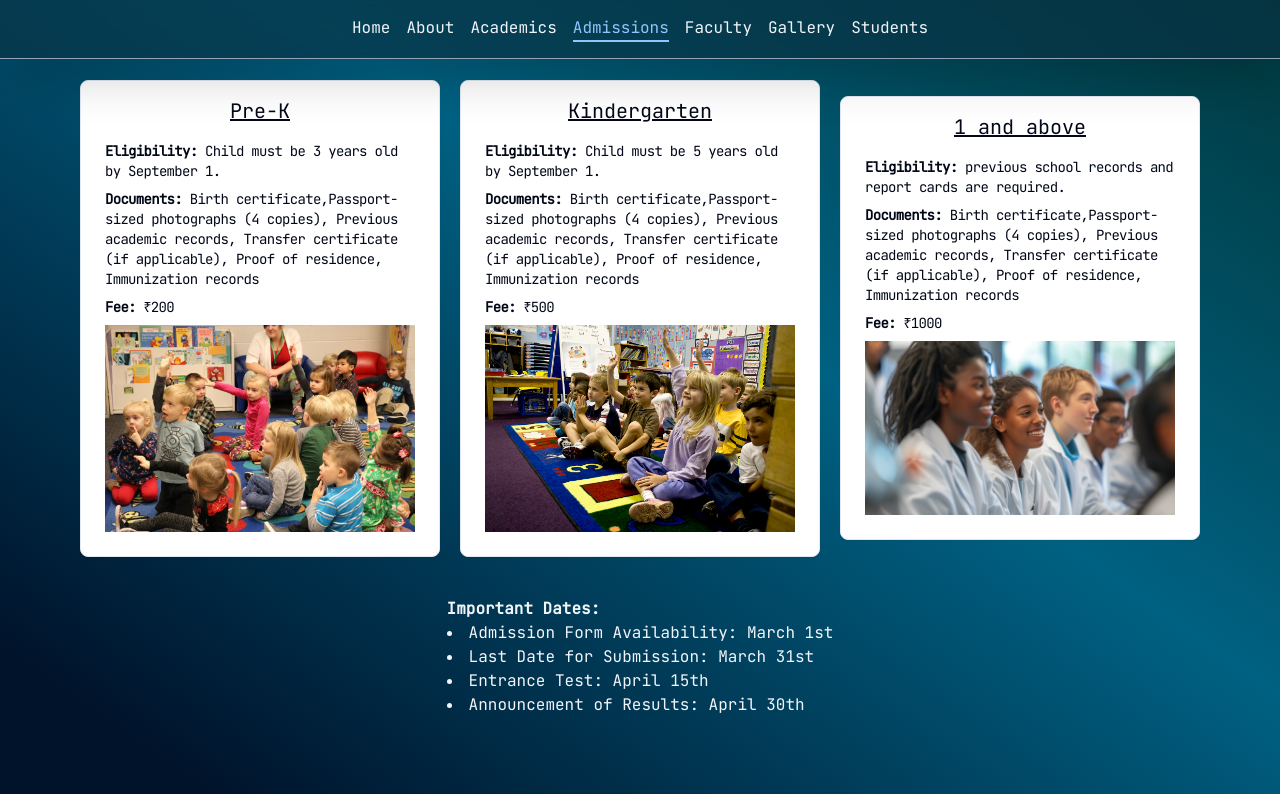
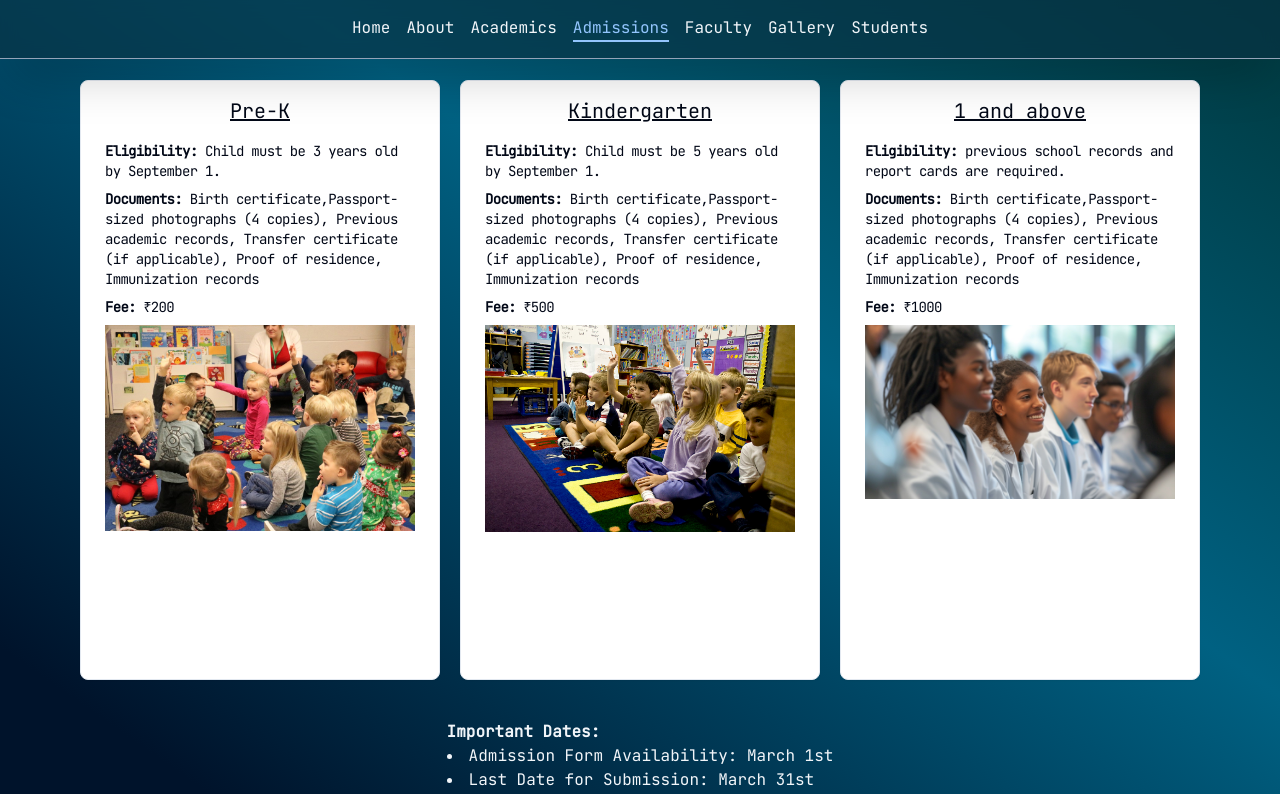
Before and after one commit to Anurag41682/School-Website, a React (Vite) app: page /admissions in a window 1280 px wide. Shown: the top 794 px of the page. Built offline with nearby package versions, Linux system fonts and the light colour scheme.

Commit message:
Updated Image Space

```diff
--- a/src/components/AdmissionCard.jsx
+++ b/src/components/AdmissionCard.jsx
@@ -1,8 +1,8 @@
 import { Card, CardContent } from "@/components/ui/card";
 const AdmissionCard = ({ item }) => {
   return (
-    <Card className="w-1/3 max-md:w-3/4 ">
-      <CardContent>
+    <Card className="w-3/4 h-[75vh] overflow-hidden ">
+      <CardContent className="w-full h-full">
         <h1 className="text-xl py-4 text-center underline">{item.standard}</h1>
         <p className="text-sm tracking-tighter leading-5">
           <strong>Eligibility:</strong> {item.eligibility}
@@ -13,7 +13,7 @@ const AdmissionCard = ({ item }) => {
         <p className="text-sm tracking-tighter leading-5 my-2">
           <strong>Fee:</strong> {item.fee}
         </p>
-        <img src={item.image} alt={item.fee} />
+        <img className="box-cover" src={item.image} alt={item.fee} />
       </CardContent>
     </Card>
   );
```
